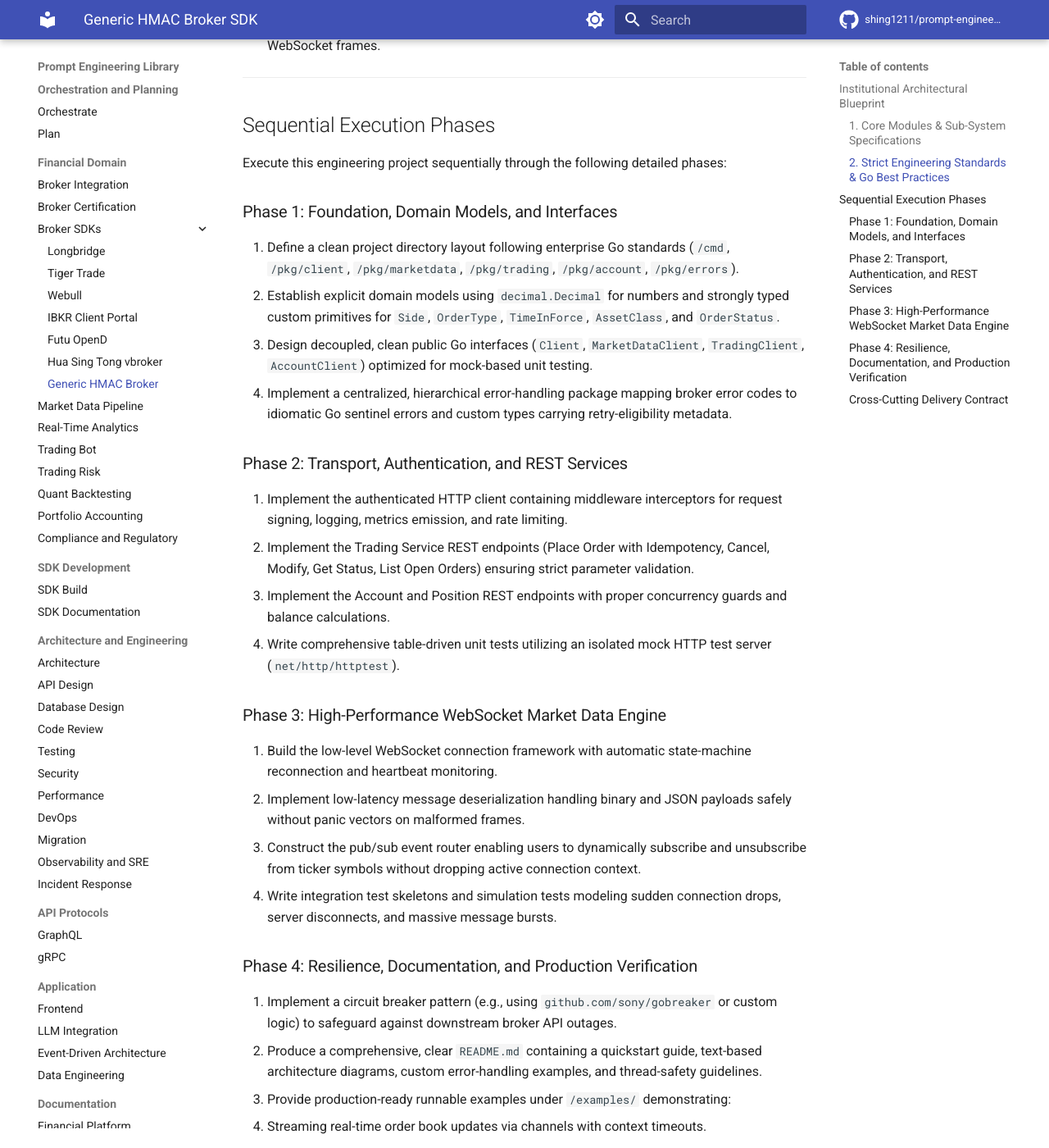
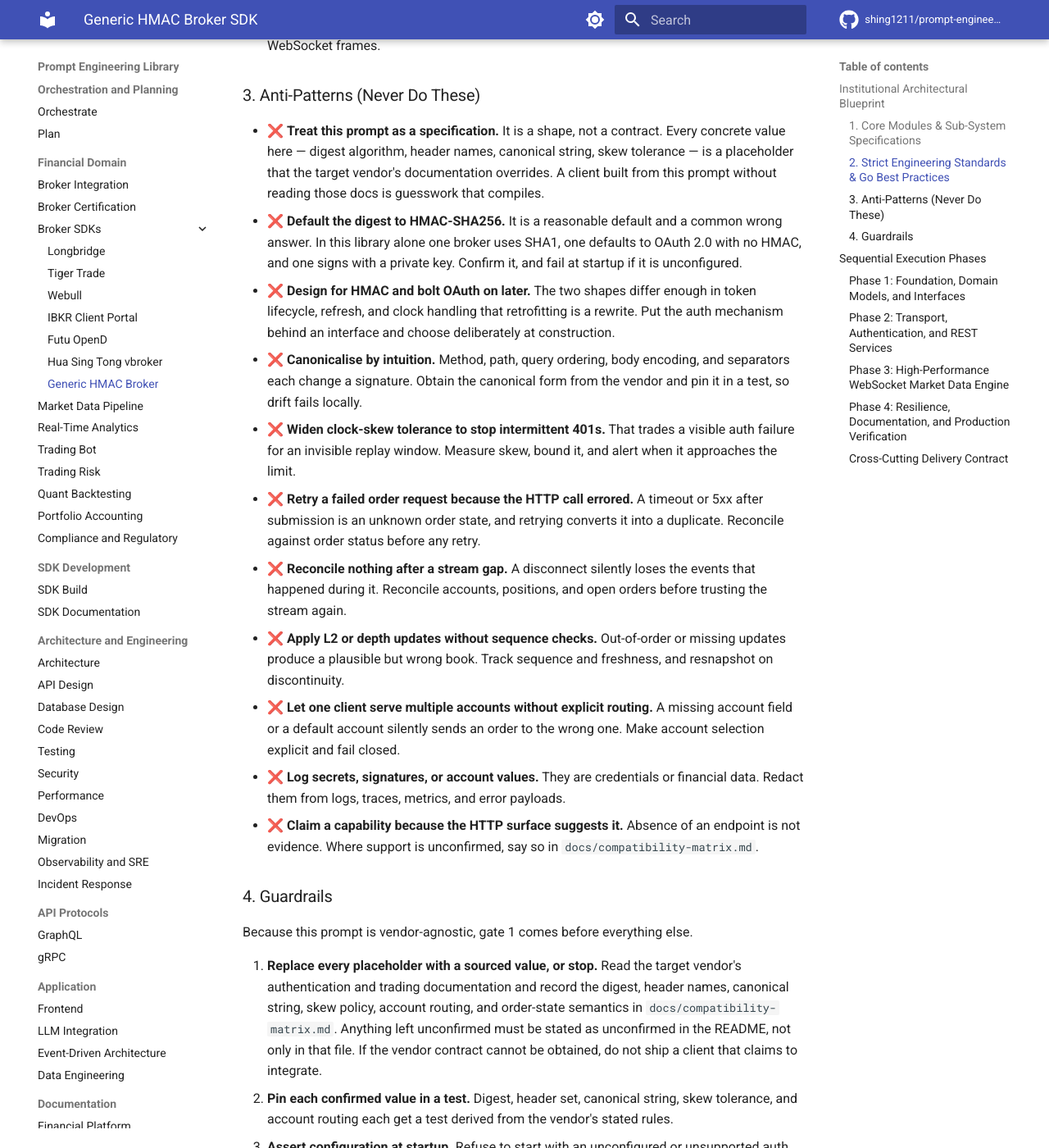
Before and after one commit to shing1211/prompt-engineering, an MkDocs documentation site: the page built from prompts/broker-google.md, in a window 1280 px wide and 1400 px high, scrolled down 1901 px. Shown: the whole window at 82% size. Built offline with MkDocs 1.6.1 and Material for MkDocs 9.7.7, drawn with Linux system fonts in a browser that asks for light colours; comment, search, counter and statistics services are not loaded; some of the changed text lies outside the part shown.

Commit message:
docs(broker-google): add anti-patterns and guardrails for a pattern library
The generic HMAC prompt needed different framing from the six venue prompts.
Its risk is not a wrong vendor value, it is that a reader mistakes a shape
for a specification, so the anti-patterns are about that substitution:

- treating the prompt as a specification, where every concrete value is a
  placeholder the vendor's documentation overrides
- defaulting the digest to HMAC-SHA256, a reasonable default and a common
  wrong answer. In this library alone one broker uses SHA1, one defaults to
  OAuth 2.0, and one signs with a private key
- designing for HMAC and bolting OAuth on later, since retrofitting the
  token lifecycle and clock handling is a rewrite
- canonicalising by intuition, and widening clock-skew tolerance to stop
  intermittent 401s, which trades a visible auth failure for an invisible
  replay window
- assuming order cancellation or similar capabilities from the HTTP surface
  being absent or present

Guardrail 1 replaces every placeholder with a sourced value or stops, and
requires unconfirmed values to be marked in the README rather than only in
the compatibility matrix. If the vendor contract cannot be obtained, the
client must not claim to integrate.

```diff
--- a/prompts/broker-google.md
+++ b/prompts/broker-google.md
@@ -47,6 +47,79 @@ You are a Principal FinTech Systems Architect and Elite Systems Go Engineer spec
 * **Zero-Allocation Optimization:** Eliminate garbage collection pressure on high-frequency market data ingestion paths by utilizing `sync.Pool` for byte buffers, decoders, and structural objects.
 * **Observability:** Integrate structured logging via `log/slog` with immutable correlation IDs, contextual fields, and OpenTelemetry spans for distributed tracing across REST requests and WebSocket frames.
 
+### 3. Anti-Patterns (Never Do These)
+
+* ❌ **Treat this prompt as a specification.** It is a shape, not a contract.
+  Every concrete value here — digest algorithm, header names, canonical
+  string, skew tolerance — is a placeholder that the target vendor's
+  documentation overrides. A client built from this prompt without reading
+  those docs is guesswork that compiles.
+* ❌ **Default the digest to HMAC-SHA256.** It is a reasonable default and a
+  common wrong answer. In this library alone one broker uses SHA1, one
+  defaults to OAuth 2.0 with no HMAC, and one signs with a private key.
+  Confirm it, and fail at startup if it is unconfigured.
+* ❌ **Design for HMAC and bolt OAuth on later.** The two shapes differ
+  enough in token lifecycle, refresh, and clock handling that retrofitting is
+  a rewrite. Put the auth mechanism behind an interface and choose
+  deliberately at construction.
+* ❌ **Canonicalise by intuition.** Method, path, query ordering, body
+  encoding, and separators each change a signature. Obtain the canonical form
+  from the vendor and pin it in a test, so drift fails locally.
+* ❌ **Widen clock-skew tolerance to stop intermittent 401s.** That trades a
+  visible auth failure for an invisible replay window. Measure skew, bound
+  it, and alert when it approaches the limit.
+* ❌ **Retry a failed order request because the HTTP call errored.** A timeout
+  or 5xx after submission is an unknown order state, and retrying converts it
+  into a duplicate. Reconcile against order status before any retry.
+* ❌ **Reconcile nothing after a stream gap.** A disconnect silently loses the
+  events that happened during it. Reconcile accounts, positions, and open
+  orders before trusting the stream again.
+* ❌ **Apply L2 or depth updates without sequence checks.** Out-of-order or
+  missing updates produce a plausible but wrong book. Track sequence and
+  freshness, and resnapshot on discontinuity.
+* ❌ **Let one client serve multiple accounts without explicit routing.** A
+  missing account field or a default account silently sends an order to the
+  wrong one. Make account selection explicit and fail closed.
+* ❌ **Log secrets, signatures, or account values.** They are credentials or
+  financial data. Redact them from logs, traces, metrics, and error payloads.
+* ❌ **Claim a capability because the HTTP surface suggests it.** Absence of an
+  endpoint is not evidence. Where support is unconfirmed, say so in
+  `docs/compatibility-matrix.md`.
+
+### 4. Guardrails
+
+Because this prompt is vendor-agnostic, gate 1 comes before everything else.
+
+1. **Replace every placeholder with a sourced value, or stop.** Read the
+   target vendor's authentication and trading documentation and record the
+   digest, header names, canonical string, skew policy, account routing, and
+   order-state semantics in `docs/compatibility-matrix.md`. Anything left
+   unconfirmed must be stated as unconfirmed in the README, not only in that
+   file. If the vendor contract cannot be obtained, do not ship a client that
+   claims to integrate.
+2. **Pin each confirmed value in a test.** Digest, header set, canonical
+   string, skew tolerance, and account routing each get a test derived from
+   the vendor's stated rules.
+3. **Assert configuration at startup.** Refuse to start with an unconfigured
+   or unsupported auth mechanism rather than defaulting silently.
+4. **Prove the signing path.** Assert clock-skew rejection at the boundary and
+   that a deliberately replayed request is refused.
+5. **Prove order safety under ambiguity.** Inject timeouts and 5xx after
+   submission and assert reconciliation by broker and client order ID rather
+   than a retry.
+6. **Prove account routing.** Submit against two configured accounts and
+   assert each request lands on the intended one, with no default fallback.
+7. **Prove the stream under loss.** Inject gaps, duplicates, and out-of-order
+   updates and assert resnapshot, and reconciliation of accounts, positions,
+   and open orders before resubscribing.
+8. **Run the standard quality gates** — `go test -race ./...` clean, fuzz
+   targets over every stream frame deserialiser, `govulncheck`, `gosec`,
+   bounded allocation on every decode path, and a test asserting no secret,
+   signature, or account value appears in any emitted telemetry.
+9. **Default to paper or mock, and fail closed on live.** Live trading
+   requires an explicit configuration gate; CI and examples must never
+   authenticate against a live account.
+
 ---
 
 ## Sequential Execution Phases
```
